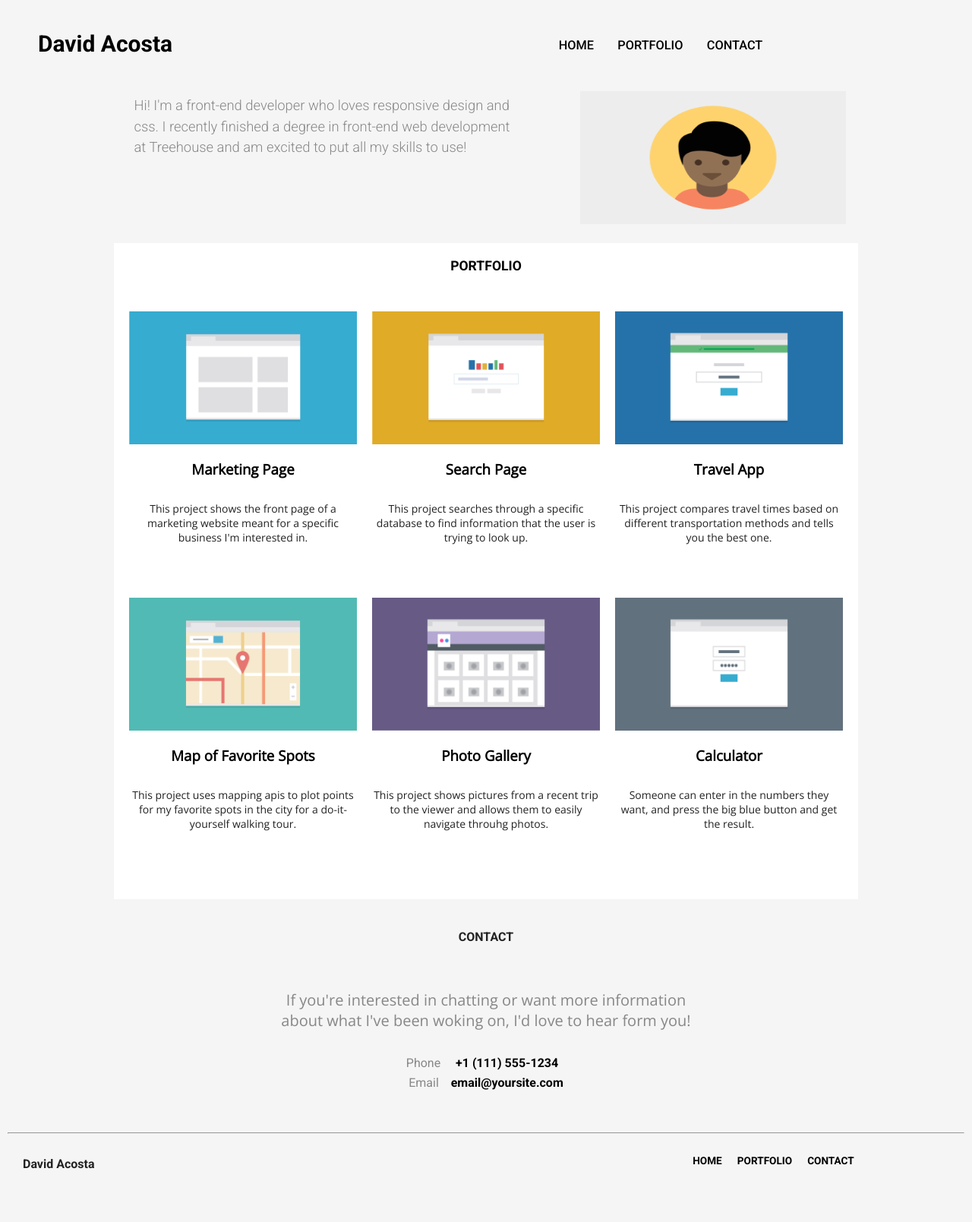
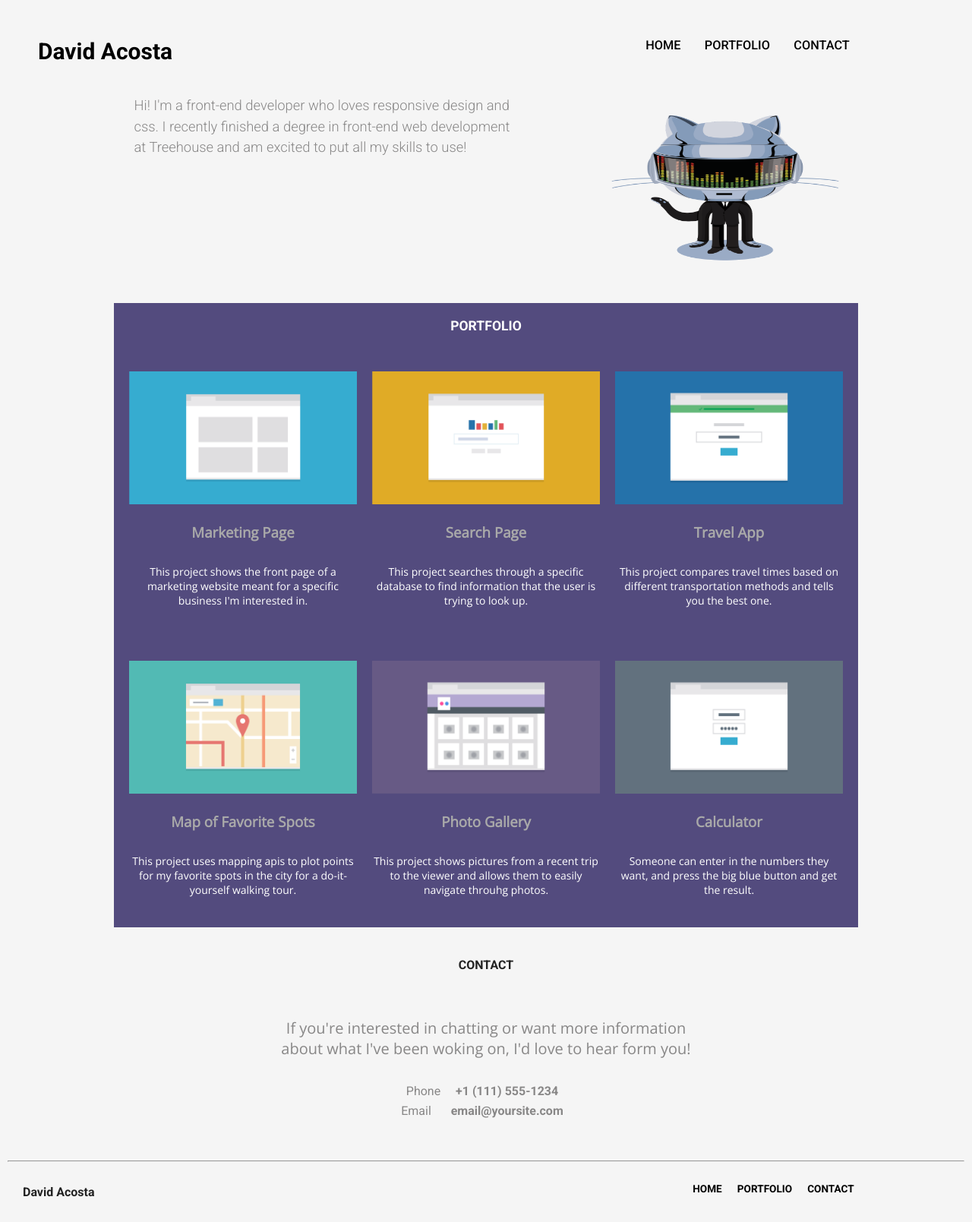
Before and after one commit to dsacosta/Techdegree-Project-2, a plain HTML site: page index.html in a window 1280 px wide. Shown: the whole page at 76% size. Before the commit the page ends 1572 px from the top, so only its background shows below. Drawn offline with nearby package versions, Linux system fonts and the light colour scheme; a web font is replaced by a local one.

Commit message:
Error Corrections

```diff
--- a/css/styles.css
+++ b/css/styles.css
@@ -44,7 +44,8 @@ Section Styles
   padding-top: 40px;
 }
 .portfolio-title, .project, .wrapper {
-  background: white;
+  background: rgb(83, 75, 126);
+  color: white;
 }
 .header-container {
   display: inline-block;
@@ -58,10 +59,9 @@ Section Styles
 }
 .project-title {
   margin: 10px 0px 10px 0px;
-  color: black;
+  color: darkgray;
   text-align: center;
   font-family: 'Open Sans', sans-serif;
-  text-emphasis: light;
 }
 .project-text {
   margin: 2% 10% 5% 10%;
@@ -70,24 +70,20 @@ Section Styles
   text-align: center;
   max-width: 309px;
   display: inline-block;
-  position: center;
   font-size: .875em;
-  /* font-weight: 100; */
 }
 .contact-text {
   font-family: 'Open Sans', sans-serif;
-  padding-left: 0px 10px;
+  padding-left: 0px;
   text-align: center;
   max-width: 309px;
   display: inline-block;
-  position: center;
   font-size: 1em;
   color: rgb(136, 135, 135);
 }
 
 .main-nav {
     padding: 3px 1px;
-    position: center;
     text-align: center;
   }
   .nav {
@@ -119,14 +115,13 @@ Section Styles
   .profile-image {
     margin: 10px 60px;
     width: 200px;
-    height: 125px;
+    height: 150px;
   }
   .introduction {
     text-align: center;
     padding: 10px 10px 35px 10px;
     margin: 10px;
     max-width: 300px;
-    /* display: inline-block; */
     color: rgb(136, 135, 135);
     font-weight: 200;
     line-height: 1.5;
@@ -148,10 +143,6 @@ Section Styles
     font-weight: bold;
     color: rgb(136, 135, 135);
   }
-  /* .contact-phone, .contact-email{
-    font-weight: bold;
-    color: rgb(136, 135, 135);
-  } */
   .email {
     margin: 0px 10px;
     color: rgb(136, 135, 135);
@@ -220,15 +211,13 @@ Section Styles
       padding: 10px;
       margin: 5px;
       width: 300px;
-      height: 175px;
+      height: 200px;
       float: right;
     }
     .header-container {
-      /* max-width: 900px; */
       margin: 0 auto;
       padding: 10px 0px;
       display: inline-block;
-      /* width: 100%; */
       max-width: 785px;
     }
     .profile-container {
@@ -241,16 +230,14 @@ Section Styles
       margin: 0px 0px 0px 20px;
       padding:20px 0px 100px 0px;
       font-size: 1.15em;
-      /* align-self: auto; */
       float: left;
       max-width: 1000px;
     }
     .wrapper {
       max-width: 790px;
       margin: 0 auto;
-      padding: 0 auto;
+      padding: 0px;
       align-content: center;
-
     }
     header {
       background: #f5f5f5;
@@ -269,22 +256,17 @@ Section Styles
       padding: 20px;
     }
     .p1, .p3, .p5{
-      /* max-width: 50%; */
       margin: 0px auto;
-      padding: 0px auto;
+      padding: 0px;
       float: left;
       max-height: 500px;
-      align-content: right;
     }
     .p2, .p4, .p6 {
-      /* width: 50%; */
       margin: 0px auto;
       float: right;
       max-height: 500px;
-      align-content: right;
     }
     .project {
-      align-items: right;
       width: 50%;
       padding: 0px;
     }
@@ -293,10 +275,9 @@ Section Styles
       max-width: 350px;
       justify-content: right;
       margin: 20px 0px;
-      /* padding: 0px auto; */
     }
     .project-title{
-      /* max-width: 200px; */
+
       margin: 0px auto;
       padding: 0px;
       align-content: center;
@@ -326,7 +307,7 @@ Section Styles
       display: inline-block;
     }
     .footer-link {
-      display: none;-
+      display: none;
     }
     .footer-container {
       vertical-align: top;
@@ -338,26 +319,22 @@ Section Styles
       margin: 20px;
       padding-left: 10px;
       padding: 10px;
-      align-content: left;
       text-align: left;
       padding-top: 0px;
       font-weight: bold;
     }
    .footer-nav li {
-      margin-right: 0px auto;
+      margin-right: 0px;
       padding: 10px;
       vertical-align: top;
       text-transform: uppercase;
       font-weight: bold;
       background-color: transparent;
-      align-content: right;
       list-style-type: none;
     }
     .footer-nav {
-      padding:-right: 20px;
+      padding-right: 20px;
       display: inline-flex;
-      /* margin-left: -50px; */
-      align-content: right;
       position: absolute;
       margin-right: -50px;
       margin-top: 0px;
@@ -371,21 +348,21 @@ Section Styles
 
   @media screen and (min-width: 1024px) {
     .main-nav {
-      max-width: 1040px;
+      max-width: 1009px;
       padding: 0px;
-      margin: 0px;
+      margin: 0 auto;
     }
     .name{
       float: left;
       padding-left: 50px;
-      padding-top: 40px;
+      padding-top: 50px;
     }
     .nav {
       float: right;
-      margin: 20px 15px 0px 0px;
+      margin: 20px 5px 0px 0px;
       padding-left: 20px;
       padding-top: 25px;
-      align-content: right;
+      /* align-content: right; */
     }
     .introduction {
       padding-left: 30px;
@@ -394,7 +371,8 @@ Section Styles
       max-width: 1027px;
     }
     .profile-image {
-      width: 350px;
+      width: 320px;
+      height: 250px;
       max-width: 350px;
       margin-right: 30px;
     }
@@ -409,7 +387,7 @@ Section Styles
       float: left;
       max-height: 500px;
       width: 100%;
-      align-content: right;
+      /* align-content: right; */
     }
     .p4, .p5, .p6 {
       float: left;
@@ -423,11 +401,10 @@ Section Styles
     .p4 {
       margin-left: 10px;
     }
-
     .wrapper {
       align-content: center;
       display: inline-block;
-      padding: 0 auto;
+      padding: 0px;
       margin: 0 auto;
       max-width: 980px;
     }
@@ -437,7 +414,8 @@ Section Styles
     }
     .footer-nav {
       float: right;
-      align-content: right;
+      /* align-content: right; */
+      /* align-content: right; */
       text-align: right;
       padding-left: 185px;
       margin: 0 auto;
--- a/index.html
+++ b/index.html
@@ -1,8 +1,9 @@
+<!doctype html>
 <html lang="en">
 <head>
   <meta charset="utf-8">
   <title>David Acosta's Profile</title>
-  <meta name="viewport" content="width=device-width, initial-scale=1.0">
+  <meta name="viewport" content="width=device-width, initial-scale=1">
   <link rel="stylesheet" href="css/styles.css">
   <link href="https://fonts.googleapis.com/css?family=Muli%7CRoboto:400,300,500,700,900" rel="stylesheet">
   <link href="https://fonts.googleapis.com/css?family=Open+Sans" rel="stylesheet"></head>
@@ -13,13 +14,13 @@
       <div class="main-nav clearfix">
           <ul class="nav">
             <li><a href="index.html">Home</a></li>
-            <li><a href="portfolio.html">Portfolio</a></li>
-            <li><a href="contact.html">Contact</a></li>
+            <li><a href="#portfolio">Portfolio</a></li>
+            <li><a href="#contact">Contact</a></li>
           </ul>
       </div>
 
       <div class="header-container clearfix">
-          <img src="images/responsive-layout-profile.png" alt="Picture of me" class="profile-image col">
+          <img src="images/daftpunktocat-thomas.gif" alt="Picture of me" class="profile-image col">
 
 
         <p class="introduction col">Hi! I'm a front-end developer who loves responsive design and css. I recently finished
@@ -27,7 +28,7 @@
     </div>
     </header>
 
-    <div class="wrapper clearfix">
+    <main class="wrapper clearfix" id="portfolio">
         <h2 class="portfolio-title">Portfolio</h2>
 
         <div class="project p1">
@@ -71,24 +72,26 @@
             <h3 class="project-title">Calculator</h3>
             <p class="project-text">Someone can enter in the numbers they want, and press the big blue button and get the result.</p>
         </div>
-    </div>
+    </main>
 
-      <div class="contact-section">
+      <div class="contact-section" id="contact">
         <h2 class="contact-title">Contact</h2>
         <p class="contact-text">If you're interested in chatting or want more information about what I've been woking on, I'd love to hear form you!</p>
         <div class="contact-info">
-          <p class="phone">Phone <a class="contact-phone" > &nbsp; &nbsp; <strong>+1 (111) 555-1234</strong></a></p><br />
-          <p class="email">Email <a class="contact-email"> &nbsp; &nbsp;<b>email@yoursite.com</b></a></p>
+          <p class="phone">Phone <a class="contact-phone phone-number" > &nbsp; &nbsp; <strong>+1 (111) 555-1234</strong></a></p><br />
+          <p class="email">Email <a class="contact-email email"> &nbsp; &nbsp;<b>email@yoursite.com</b></a></p>
         </div>
       </div>
+
    <hr class="line-break"/>
+
     <footer class="footer-container clearfix">
       <p class="footer-name">David Acosta</p>
       <a class="footer-link" href="#top">Back to Top</a>
       <ul class="footer-nav">
-        <li><a href="index.html">Home</a></li>
-        <li><a href="portfolio.html">Portfolio</a></li>
-        <li><a href="contact.html">Contact</a></li>
+        <li><a href="#top">Home</a></li>
+        <li><a href="#portfolio">Portfolio</a></li>
+        <li><a href="#contact">Contact</a></li>
       </ul>
     </footer>
 
```
Also changed, not shown: images/daftpunktocat-thomas.gif (added).
